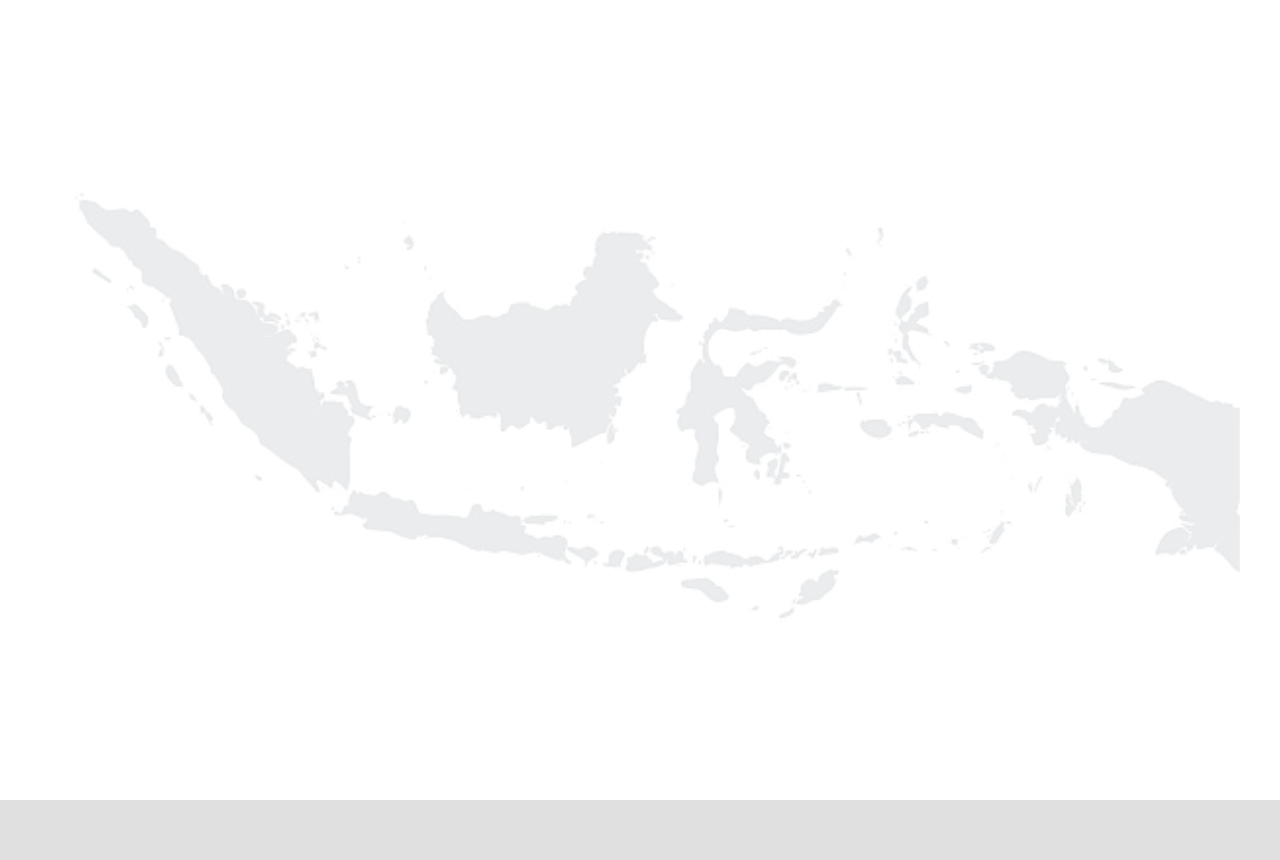
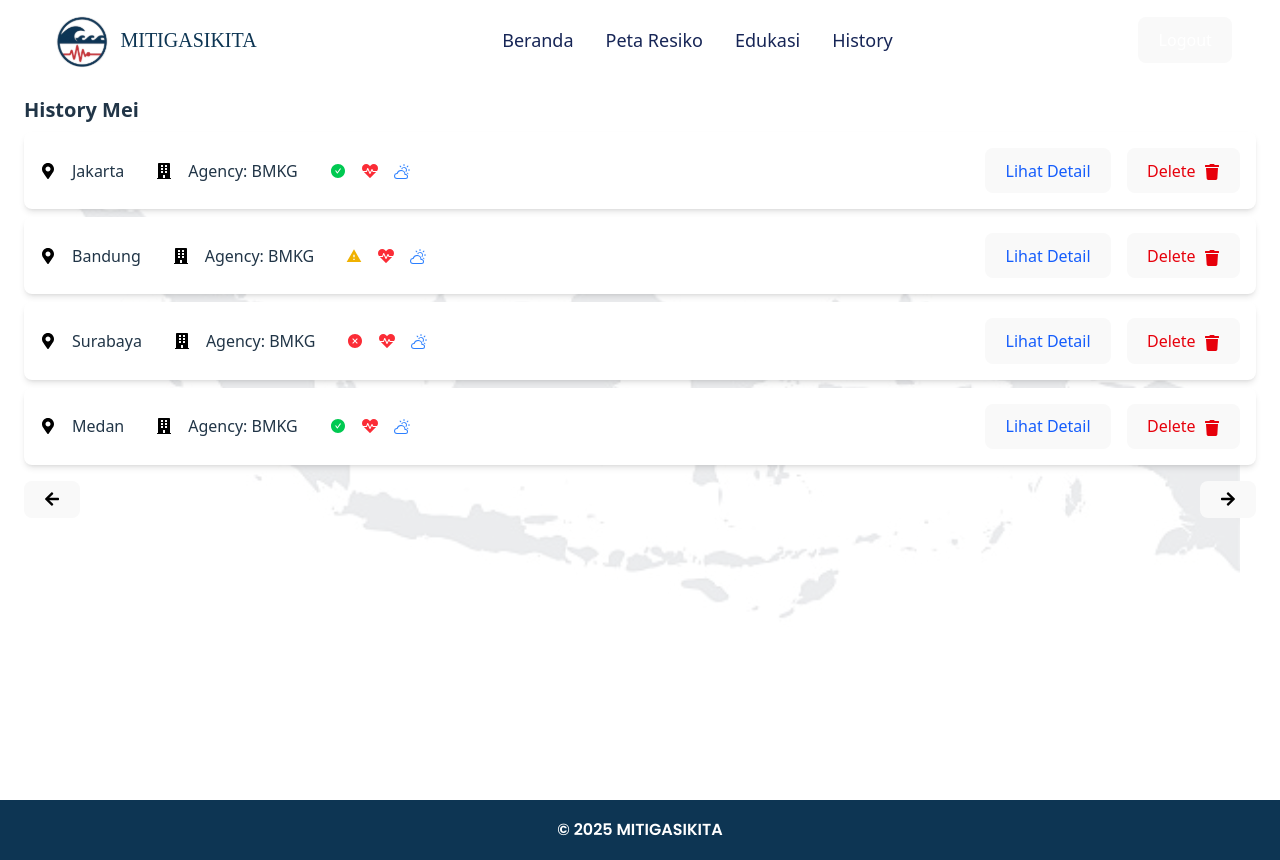
Before and after one commit to zainalsaputra/mitigasi-kita-app-frontend, a React (Vite) app: page /history in a window 1280 px wide. Before the commit this address had no page. Before the commit the page ends 800 px from the top, so only its background shows below. Built offline with nearby package versions, Linux system fonts and the light colour scheme; a web font is replaced by a local one.

Commit message:
menambahkan history page

```diff
--- a/src/App.jsx
+++ b/src/App.jsx
@@ -8,6 +8,7 @@ import Map from './pages/Map/Map-page'
 import ForgotPasswordForm from './pages/Login/ForgotPasswordForm'
 import ResetPassword from './pages/Login/ResetPassword'
 import CitySelect from './pages/Location/CitySelect-page'
+import HistoryPage from './pages/History/Historypage'
 
 function App() {
   return (
@@ -24,6 +25,7 @@ function App() {
         <Route path="/forgot-password" element={<ForgotPasswordForm />} />
         <Route path="/reset-password" element={<ResetPassword />} />
         <Route path="/city-select" element={<CitySelect />} />
+        <Route path="/history" element={<HistoryPage />} />
       </Routes>
     </Router>
   );
--- /dev/null
+++ b/src/components/HistoryCard.jsx
@@ -0,0 +1,36 @@
+import { FaMapMarkerAlt, FaBuilding, FaTrash, FaHeartbeat } from 'react-icons/fa';
+import { BsCloudSun } from 'react-icons/bs';
+import { AiFillCheckCircle, AiFillCloseCircle } from 'react-icons/ai';
+import { MdWarning } from 'react-icons/md';
+
+const riskIcon ={
+    aman: <AiFillCheckCircle className="text-green-500" />,
+    waspada: <MdWarning className="text-yellow-500" />,
+    bahaya: <AiFillCloseCircle className="text-red-500" />,
+};
+
+const HistoryCard = ({ city, agency, risk, onDetail, onDelete }) => {
+    return (
+      <div className="flex justify-between items-center bg-white rounded-lg shadow-md p-4 my-2">
+        <div className="flex items-center space-x-4">
+          <FaMapMarkerAlt className="text-black" />
+          <span>{city}</span>
+          <FaBuilding className="text-black ml-4" />
+          <span>Agency: {agency}</span>
+          <div className="ml-4">{riskIcon[risk]}</div>
+          <FaHeartbeat className="text-red-500" />
+          <BsCloudSun className="text-blue-500" />
+        </div>
+        <div className="flex items-center space-x-4">
+          <button onClick={onDetail} className="text-blue-600 hover:underline">
+            Lihat Detail
+          </button>
+          <button onClick={onDelete} className="text-red-600">
+            Delete <FaTrash className="inline ml-1" />
+          </button>
+        </div>
+      </div>
+    );
+}
+
+export default HistoryCard;
--- a/src/components/navbar.jsx
+++ b/src/components/navbar.jsx
@@ -28,10 +28,17 @@ function Navbar() {
       <div className="px-6 sm:px-12">
         {/* Kontainer utama untuk item Navbar */}
         <div className="flex h-20 items-center justify-between">
-
           {/* Kiri: Logo dan Nama Aplikasi (Link ke Beranda) */}
-          <Link to="/" className="flex items-center space-x-2" onClick={handleLinkClick}>
-            <img className="h-12 md:h-14 w-auto" src="/logo-removebg-preview 1.svg" alt="Logo MitigasiKita" />
+          <Link
+            to="/"
+            className="flex items-center space-x-2"
+            onClick={handleLinkClick}
+          >
+            <img
+              className="h-12 md:h-14 w-auto"
+              src="/logo-removebg-preview 1.svg"
+              alt="Logo MitigasiKita"
+            />
             <p className="font-patua-one text-lg md:text-xl text-[#0D3553]">
               MITIGASIKITA
             </p>
@@ -39,14 +46,33 @@ function Navbar() {
 
           {/* Tengah: Link Navigasi (Hanya tampil di desktop - sm ke atas) */}
           <div className="hidden sm:flex flex-1 items-center justify-center space-x-4 md:space-x-6 lg:space-x-8">
-            <Link to="/" className="text-base md:text-lg font-medium text-blue-950 hover:text-red-600" onClick={handleLinkClick}>
+            <Link
+              to="/"
+              className="text-base md:text-lg font-medium text-blue-950 hover:text-red-600"
+              onClick={handleLinkClick}
+            >
               Beranda
             </Link>
-            <Link to="/map" className="text-base md:text-lg font-medium text-blue-950 hover:text-red-600" onClick={handleLinkClick}>
+            <Link
+              to="/map"
+              className="text-base md:text-lg font-medium text-blue-950 hover:text-red-600"
+              onClick={handleLinkClick}
+            >
               Peta Resiko
             </Link>
-            <Link to="/education" className="text-base md:text-lg font-medium text-blue-950 hover:text-red-600" onClick={handleLinkClick}>
+            <Link
+              to="/education"
+              className="text-base md:text-lg font-medium text-blue-950 hover:text-red-600"
+              onClick={handleLinkClick}
+            >
               Edukasi
+            </Link>
+            <Link
+              to="/history"
+              className="text-base md:text-lg font-medium text-blue-950 hover:text-red-600"
+              onClick={handleLinkClick}
+            >
+              History
             </Link>
           </div>
 
@@ -73,10 +99,15 @@ function Navbar() {
       {isOpen && (
         <>
           {/* Backdrop untuk menutup menu saat diklik di luar panel */}
-          <div onClick={closeMenu} className="sm:hidden fixed inset-0  bg-opacity-50 z-30 transition-opacity duration-300 ease-in-out"></div>
+          <div
+            onClick={closeMenu}
+            className="sm:hidden fixed inset-0  bg-opacity-50 z-30 transition-opacity duration-300 ease-in-out"
+          ></div>
 
           {/* Konten Panel Menu */}
-          <div className="sm:hidden fixed top-0 right-0 h-full w-3/4 max-w-xs bg-white shadow-xl z-40 flex flex-col p-6 transition-transform duration-300 ease-in-out transform translate-x-0"> {/* max-w-xs untuk batasan lebar */}
+          <div className="sm:hidden fixed top-0 right-0 h-full w-3/4 max-w-xs bg-white shadow-xl z-40 flex flex-col p-6 transition-transform duration-300 ease-in-out transform translate-x-0">
+            {" "}
+            {/* max-w-xs untuk batasan lebar */}
             {/* Header Menu Mobile dengan Tombol Close */}
             <div className="flex justify-between items-center mb-6">
               <p className="font-patua-one text-lg text-white">MENU</p>
@@ -84,14 +115,37 @@ function Navbar() {
                 <FaTimes /> {/* Tombol close di dalam panel */}
               </button>
             </div>
-
             {/* Link Navigasi Mobile */}
             <nav className="flex-grow flex flex-col space-y-3">
-              <Link to="/" onClick={handleLinkClick} className="block py-2 text-lg font-medium text-blue-950 hover:text-red-600">Beranda</Link>
-              <Link to="/map" onClick={handleLinkClick} className="block py-2 text-lg font-medium text-blue-950 hover:text-red-600">Peta Resiko</Link>
-              <Link to="/education" onClick={handleLinkClick} className="block py-2 text-lg font-medium text-blue-950 hover:text-red-600">Edukasi</Link>
+              <Link
+                to="/"
+                onClick={handleLinkClick}
+                className="block py-2 text-lg font-medium text-blue-950 hover:text-red-600"
+              >
+                Beranda
+              </Link>
+              <Link
+                to="/map"
+                onClick={handleLinkClick}
+                className="block py-2 text-lg font-medium text-blue-950 hover:text-red-600"
+              >
+                Peta Resiko
+              </Link>
+              <Link
+                to="/education"
+                onClick={handleLinkClick}
+                className="block py-2 text-lg font-medium text-blue-950 hover:text-red-600"
+              >
+                Edukasi
+              </Link>
+              <Link
+                to="/history"
+                onClick={handleLinkClick}
+                className="block py-2 text-lg font-medium text-blue-950 hover:text-red-600"
+              >
+                History
+              </Link>
             </nav>
-
             {/* Tombol Logout Mobile di bagian bawah panel */}
             <button
               onClick={handleLogout}
--- a/src/components/navbarMap.jsx
+++ b/src/components/navbarMap.jsx
@@ -60,6 +60,13 @@ function NavbarMap() {
               onClick={handleLinkClick}
             >
               Edukasi
+            </Link>
+            <Link
+              to="/history"
+              className="text-base md:text-lg font-medium text-blue-950 hover:text-red-600"
+              onClick={handleLinkClick}
+            >
+              History
             </Link>
           </div>
 
@@ -128,6 +135,14 @@ function NavbarMap() {
               >
                 Edukasi
               </Link>
+              <Link
+                to="/history"
+                onClick={handleLinkClick}
+                className="block py-2 text-lg font-medium text-blue-950 hover:text-red-600"
+              >
+                History
+              </Link>
+
             </nav>
             {/* Tombol Logout Mobile di bagian bawah panel */}
             <button
--- /dev/null
+++ b/src/pages/History/Historypage.jsx
@@ -0,0 +1,85 @@
+import { useState } from "react";
+import HistoryCard from "../../components/HistoryCard";
+import {FaArrowLeft, FaArrowRight} from "react-icons/fa";
+import Navbar from "../../components/navbar";
+import Footer from "../../components/footer";
+
+const SampleData = [
+  { city: "Jakarta", agency: "BMKG", risk: "aman" },
+  { city: "Bandung", agency: "BMKG", risk: "waspada" },
+  { city: "Surabaya", agency: "BMKG", risk: "bahaya" },
+  { city: "Medan", agency: "BMKG", risk: "aman" },
+];
+
+const monthNames = [
+  "Januari",
+  "Februari",
+  "Maret",
+  "April",
+  "Mei",
+  "Juni",
+  "Juli",
+  "Agustus",
+  "September",
+  "Oktober",
+  "November",
+  "Desember",
+];
+
+function HistoryPage() {
+    const [data, setData] = useState(SampleData);
+    const [monthIndex, setMonthIndex] = useState(new Date().getMonth());
+
+    const handleDelete = (city) => {
+        setData(data.filter(item => item.city !== city));
+    }
+
+
+    const handleDetail = (city) => {
+        alert(`Detail for ${city}`);
+    };
+
+    const handlePrevMonth = () => {
+      setMonthIndex((prev) => (prev - 1 + 12) % 12);
+    };
+
+    const handleNextMonth = () => {
+      setMonthIndex((prev) => (prev + 1) % 12);
+    };
+
+    return (
+      <div>
+        <Navbar />
+        <div className="pt-24 px-6 min-h-screen">
+          <h2 className="text-xl font-bold">History {monthNames[monthIndex]}</h2>
+          {data.map((item) => (
+            <HistoryCard
+              key={item.city}
+              city={item.city}
+              agency={item.agency}
+              risk={item.risk}
+              onDetail={() => handleDetail(item.city)}
+              onDelete={() => handleDelete(item.city)}
+            />
+          ))}
+          <div className="flex justify-between mt-4">
+            <button
+              onClick={handlePrevMonth}
+              className="text-black hover:text-gray-300"
+            >
+              <FaArrowLeft />
+            </button>
+            <button
+              onClick={handleNextMonth}
+              className="text-black hover:text-gray-300"
+            >
+              <FaArrowRight />
+            </button>
+          </div>
+        </div>
+        <Footer />
+      </div>
+    );
+
+    };
+export default HistoryPage;
--- a/src/utils/auth.js
+++ b/src/utils/auth.js
@@ -22,18 +22,24 @@ export async function refreshAccessToken() {
 
 export async function logout() {
   const refreshToken = localStorage.getItem("refreshToken");
+
+  localStorage.removeItem("accessToken");
+  localStorage.removeItem("refreshToken");
+  localStorage.removeItem("user");
+
+
   if (refreshToken) {
+    const controller = new AbortController();
+    setTimeout(() => controller.abort(), 3000); // Timeout 3 detik
     try {
       await fetch('https://sec-prediction-app-backend.vercel.app/auth/logout', {
         method: 'POST',
         headers: { 'Content-Type': 'application/json' },
         body: JSON.stringify({ refreshToken }),
+        signal: controller.signal
       });
     } catch {
-      // Abaikan error, tetap hapus localStorage
+      // Abaikan error, user sudah logout di frontend
     }
   }
-  localStorage.removeItem("accessToken");
-  localStorage.removeItem("refreshToken");
-  localStorage.removeItem("user");
 }
```
Also changed, not shown: vercel.json.
